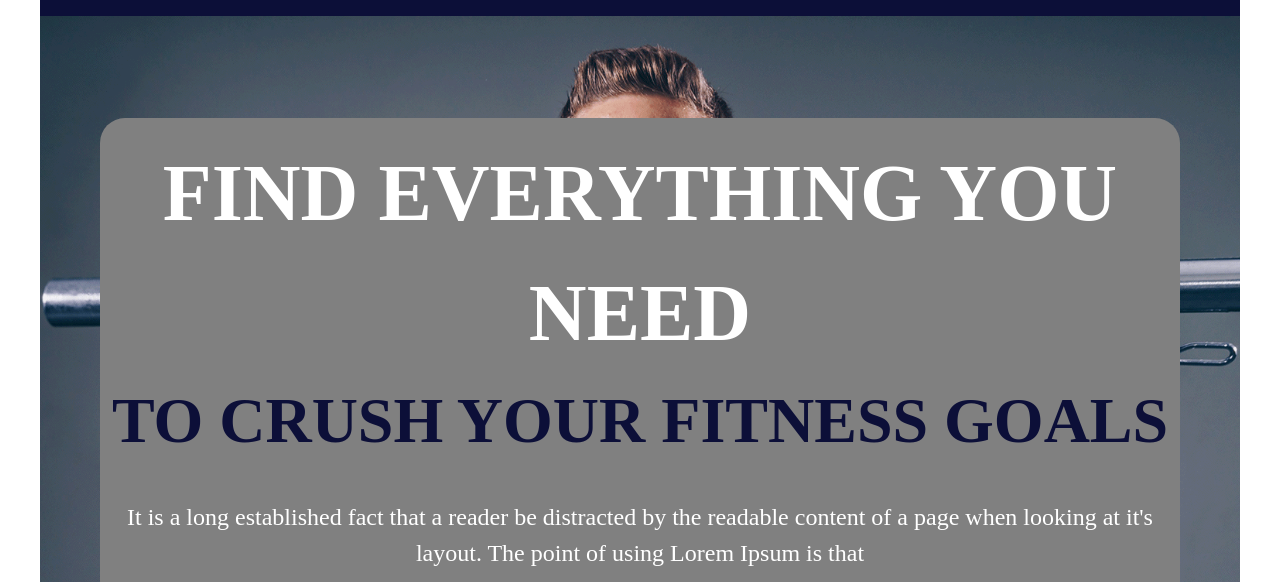
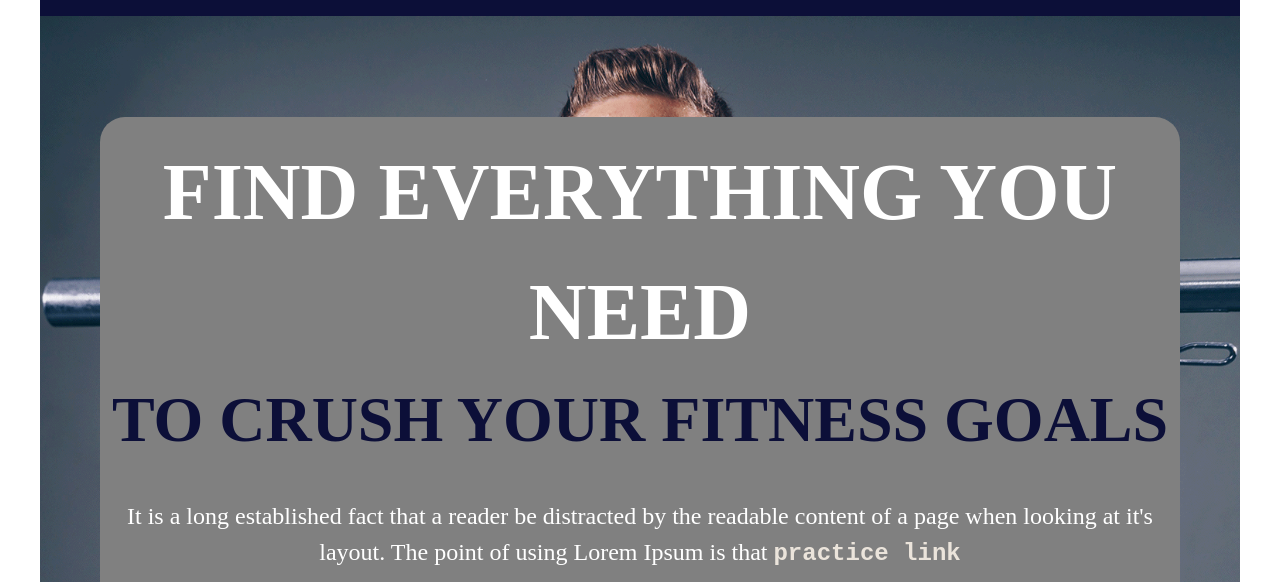
Before and after one commit to PurityGwaro/fitcentro-clone, a plain HTML site: page index.html in a window 1280 px wide. Shown: the part 174-756 px from the top of the page. Drawn offline with Linux system fonts and the light colour scheme.

Commit message:
Update index.html

```diff
--- a/index.html
+++ b/index.html
@@ -35,6 +35,7 @@
                   be distracted by the readable content of a page
                   when looking at it's layout. The point of using
                   Lorem Ipsum is that
+                  <a href="practice.html"> practice link</a>
               </p>
             </div>
             <div class="button-1">
```
